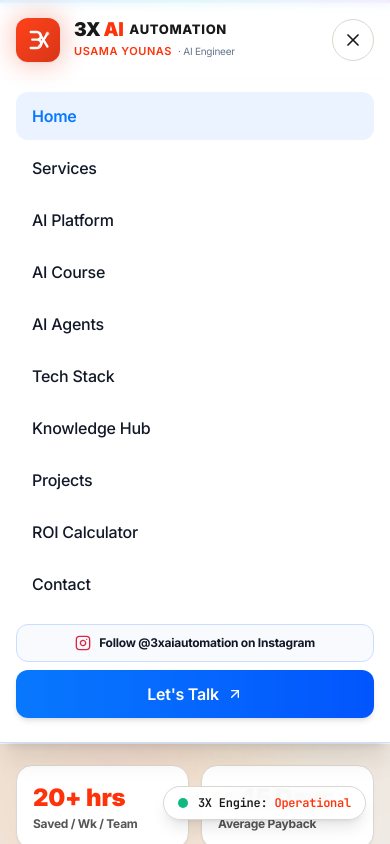
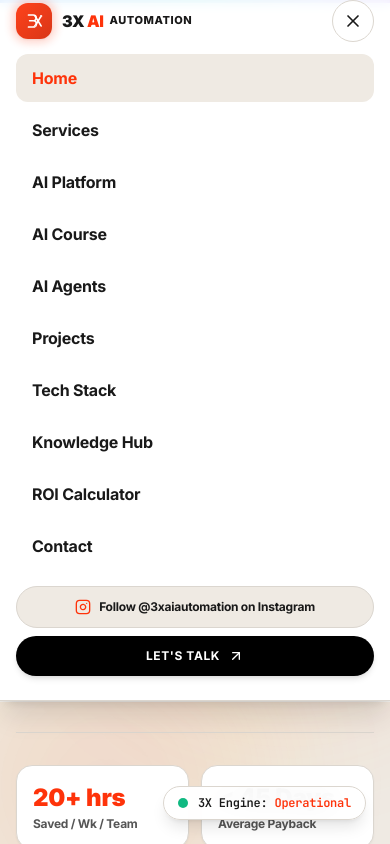
Before and after one commit to usama8742/usama-younas-portfolio, a React (Vite) app: page / in a window 390 px wide. Both pictures are taken after a click on the button 353 px from the left and 40 px from the top of the page. Shown: the top 844 px of the page. Built offline with nearby package versions, Linux system fonts and the light colour scheme.

Commit message:
fix(navbar): redesign navigation bar and logo for crisp visual spacing, zero crowding, and Azzle AI theme alignment

```diff
--- a/src/components/Logo.jsx
+++ b/src/components/Logo.jsx
@@ -2,18 +2,15 @@ import React from 'react';
 
 export default function Logo({ dark = false, className = "", showSubtitle = true }) {
   return (
-    <div className={`flex items-center gap-3.5 select-none ${className}`}>
-      {/* 3X AI Automation Geometric Vector Mark */}
+    <div className={`flex items-center gap-2.5 sm:gap-3 select-none shrink-0 ${className}`}>
+      {/* 3X AI Automation Vector Icon */}
       <div className="relative group/logo flex items-center justify-center shrink-0">
-        {/* Subtle hover glow behind badge */}
-        <div className="absolute -inset-1 rounded-2xl bg-gradient-to-r from-[#FE330A] to-[#D62705] opacity-25 blur-md group-hover/logo:opacity-50 transition duration-300"></div>
+        <div className="absolute -inset-1 rounded-2xl bg-[#FE330A] opacity-20 blur-sm group-hover/logo:opacity-40 transition duration-300"></div>
 
-        <div className="relative w-11 h-11 sm:w-12 sm:h-12 rounded-xl sm:rounded-2xl bg-gradient-to-br from-[#FE330A] to-[#D62705] p-[1.5px] shadow-sm flex items-center justify-center overflow-hidden">
-          {/* Subtle glossy glass highlight */}
+        <div className="relative w-9 h-9 sm:w-10 sm:h-10 rounded-xl bg-gradient-to-br from-[#FE330A] to-[#D62705] p-[1px] shadow-sm flex items-center justify-center overflow-hidden">
           <div className="absolute inset-0 bg-white/10 opacity-70"></div>
 
-          <svg className="w-8 h-8 sm:w-9 sm:h-9 relative z-10" viewBox="0 0 44 44" fill="none" xmlns="http://www.w3.org/2000/svg">
-            {/* Stylized '3' */}
+          <svg className="w-6 h-6 sm:w-7 sm:h-7 relative z-10" viewBox="0 0 44 44" fill="none" xmlns="http://www.w3.org/2000/svg">
             <path
               d="M12 11H20.5C23.5376 11 26 13.4624 26 16.5C26 18.8 24.5 20.8 22.4 21.6C25 22.4 26.5 24.5 26.5 27C26.5 30.3 23.8 33 20.5 33H12"
               stroke="#FFFFFF"
@@ -27,8 +24,6 @@ export default function Logo({ dark = false, className = "", showSubtitle = true
               strokeWidth="3"
               strokeLinecap="round"
             />
-
-            {/* Stylized 'X' Automation Multiplier */}
             <path
               d="M24 13L35 31"
               stroke="#FFFFFF"
@@ -41,9 +36,7 @@ export default function Logo({ dark = false, className = "", showSubtitle = true
               strokeWidth="3.2"
               strokeLinecap="round"
             />
-
-            {/* Glowing nodes on the X branches */}
-            <circle cx="35" cy="13" r="2.2" fill="#FFE5DF" className="animate-pulse" />
+            <circle cx="35" cy="13" r="2.2" fill="#FFE5DF" />
             <circle cx="24" cy="31" r="2.2" fill="#FFE5DF" />
             <circle cx="29.5" cy="22" r="1.6" fill="#FFFFFF" />
           </svg>
@@ -51,24 +44,20 @@ export default function Logo({ dark = false, className = "", showSubtitle = true
       </div>
 
       {/* Brand Typography */}
-      <div className="flex flex-col justify-center">
-        <div className="flex items-center gap-1.5 leading-none">
-          <span className={`text-[19px] sm:text-[21px] font-black tracking-tight ${dark ? 'text-white' : 'text-[#191919]'}`}>
+      <div className="flex flex-col justify-center leading-tight">
+        <div className="flex items-center gap-1.5 whitespace-nowrap">
+          <span className={`text-base sm:text-lg font-black tracking-tight ${dark ? 'text-white' : 'text-[#191919]'}`}>
             3X <span className="text-[#FE330A]">AI</span>
           </span>
-          <span className={`text-[13px] sm:text-[14px] font-extrabold tracking-wider ${dark ? 'text-slate-200' : 'text-[#191919]'}`}>
+          <span className={`text-[11px] sm:text-xs font-extrabold tracking-wider uppercase ${dark ? 'text-slate-200' : 'text-[#191919]'}`}>
             AUTOMATION
           </span>
         </div>
 
         {showSubtitle && (
-          <div className="flex items-center gap-1.5 mt-1">
-            <span className="text-[11px] font-semibold tracking-wider uppercase text-[#FE330A]">
-              Usama Younas
-            </span>
-            <span className={`text-[10px] ${dark ? 'text-slate-400' : 'text-slate-500'}`}>
-              · AI Engineer
-            </span>
+          <div className="hidden xl:flex items-center gap-1 text-[10px] font-medium text-slate-500 whitespace-nowrap">
+            <span className="font-semibold text-[#FE330A]">Usama Younas</span>
+            <span>· AI Engineer</span>
           </div>
         )}
       </div>
--- a/src/components/Navbar.jsx
+++ b/src/components/Navbar.jsx
@@ -32,15 +32,25 @@ export default function Navbar({ onOpenContact }) {
     return () => window.removeEventListener('scroll', handleScroll);
   }, []);
 
-  const navLinks = [
+  const primaryNavLinks = [
+    { label: 'Home', href: '#home', id: 'home' },
+    { label: 'Services', href: '#services', id: 'services' },
+    { label: 'AI Agents', href: '#ai-agents-suite', id: 'ai-agents-suite' },
+    { label: 'Projects', href: '#projects', id: 'projects' },
+    { label: 'Tech Stack', href: '#tech-stack', id: 'tech-stack' },
+    { label: 'ROI Calculator', href: '#roi-calculator', id: 'roi-calculator' },
+    { label: 'Contact', href: '#contact', id: 'contact' },
+  ];
+
+  const allNavLinks = [
     { label: 'Home', href: '#home', id: 'home' },
     { label: 'Services', href: '#services', id: 'services' },
     { label: 'AI Platform', href: '#ai-platform', id: 'ai-platform' },
     { label: 'AI Course', href: '#ai-academy', id: 'ai-academy' },
     { label: 'AI Agents', href: '#ai-agents-suite', id: 'ai-agents-suite' },
+    { label: 'Projects', href: '#projects', id: 'projects' },
     { label: 'Tech Stack', href: '#tech-stack', id: 'tech-stack' },
     { label: 'Knowledge Hub', href: '#knowledge-hub', id: 'knowledge-hub' },
-    { label: 'Projects', href: '#projects', id: 'projects' },
     { label: 'ROI Calculator', href: '#roi-calculator', id: 'roi-calculator' },
     { label: 'Contact', href: '#contact', id: 'contact' },
   ];
@@ -59,34 +69,34 @@ export default function Navbar({ onOpenContact }) {
       className={`fixed top-0 left-0 right-0 z-50 transition-all duration-300 ${
         isScrolled
           ? 'bg-white/95 backdrop-blur-md shadow-sm border-b border-[#DBD6CF]'
-          : 'bg-white/85 backdrop-blur-sm border-b border-transparent'
+          : 'bg-white/90 backdrop-blur-sm border-b border-[#DBD6CF]/40'
       }`}
     >
       <div className="max-w-7xl mx-auto px-4 sm:px-6 lg:px-8">
-        <div className="flex items-center justify-between h-20">
+        <div className="flex items-center justify-between h-18 sm:h-20">
 
           {/* Logo on Left (Clean Light Mode) */}
           <a
             href="#home"
             onClick={(e) => handleNavClick(e, '#home')}
-            className="flex items-center focus:outline-none focus-visible:ring-2 focus-visible:ring-[#FE330A] rounded-lg"
+            className="flex items-center focus:outline-none focus-visible:ring-2 focus-visible:ring-[#FE330A] rounded-lg shrink-0"
             aria-label="3X AI Automation Home"
           >
             <Logo dark={false} />
           </a>
 
           {/* Desktop Navigation Links */}
-          <nav className="hidden lg:flex items-center gap-1 xl:gap-2" aria-label="Primary Navigation">
-            {navLinks.map((link) => {
+          <nav className="hidden lg:flex items-center gap-1 xl:gap-2.5" aria-label="Primary Navigation">
+            {primaryNavLinks.map((link) => {
               const isActive = activeSection === link.id;
               return (
                 <a
                   key={link.id}
                   href={link.href}
                   onClick={(e) => handleNavClick(e, link.href)}
-                  className={`px-3.5 py-1.5 rounded-[50px] text-xs xl:text-sm font-semibold transition-all ${
+                  className={`px-3 py-1.5 xl:px-3.5 xl:py-2 rounded-[50px] text-xs xl:text-sm font-bold transition-all whitespace-nowrap ${
                     isActive
-                      ? 'text-white bg-black'
+                      ? 'text-white bg-[#191919] shadow-sm'
                       : 'text-[#191919] hover:text-[#FE330A] hover:bg-[#EFEAE3]'
                   } focus:outline-none focus-visible:ring-2 focus-visible:ring-[#FE330A]`}
                 >
@@ -97,18 +107,18 @@ export default function Navbar({ onOpenContact }) {
           </nav>
 
           {/* Desktop Right Group: Instagram + CTA Button */}
-          <div className="hidden lg:flex items-center gap-3">
+          <div className="hidden lg:flex items-center gap-2.5 xl:gap-3 shrink-0">
             {/* Instagram Profile Link */}
             <a
               href="https://www.instagram.com/3xaiautomation/"
               target="_blank"
               rel="noopener noreferrer"
-              className="inline-flex items-center gap-2 px-4 py-2 rounded-[50px] border text-xs font-bold transition-all group duration-300 bg-white text-[#191919] border-[#DBD6CF] hover:border-[#FE330A] hover:text-[#FE330A] shadow-sm"
+              className="inline-flex items-center gap-1.5 px-3.5 py-2 rounded-[50px] border text-xs font-bold transition-all group duration-300 bg-white text-[#191919] border-[#DBD6CF] hover:border-[#FE330A] hover:text-[#FE330A] shadow-sm whitespace-nowrap"
               title="Follow @3xaiautomation on Instagram"
               aria-label="Instagram Profile"
             >
               <InstagramIcon className="w-3.5 h-3.5 text-[#FE330A] group-hover:scale-110 transition-transform" />
-              <span>Instagram</span>
+              <span className="hidden xl:inline">Instagram</span>
             </a>
 
             {/* Let's Talk CTA - Azzle Signature Pill Button */}
@@ -122,7 +132,7 @@ export default function Navbar({ onOpenContact }) {
                   handleNavClick(e, '#contact');
                 }
               }}
-              className="inline-flex items-center justify-center gap-2 px-6 py-2.5 rounded-[50px] border-2 border-black bg-black text-white hover:bg-[#FE330A] hover:border-[#FE330A] hover:text-white transition-all duration-300 font-bold text-xs uppercase tracking-wider shadow-sm"
+              className="inline-flex items-center justify-center gap-1.5 px-5 xl:px-6 py-2.5 rounded-[50px] border-2 border-black bg-black text-white hover:bg-[#FE330A] hover:border-[#FE330A] hover:text-white transition-all duration-300 font-bold text-xs uppercase tracking-wider shadow-sm whitespace-nowrap"
             >
               <span>Let's Talk</span>
               <ArrowUpRight className="w-3.5 h-3.5" />
@@ -146,19 +156,19 @@ export default function Navbar({ onOpenContact }) {
 
       {/* Mobile Slide-down Drawer */}
       {mobileMenuOpen && (
-        <div className="lg:hidden border-b border-[#C9DFFF] bg-white px-4 pt-3 pb-6 shadow-xl animate-fadeIn">
+        <div className="lg:hidden border-b border-[#DBD6CF] bg-white px-4 pt-3 pb-6 shadow-xl animate-fadeIn">
           <nav className="flex flex-col space-y-1">
-            {navLinks.map((link) => {
+            {allNavLinks.map((link) => {
               const isActive = activeSection === link.id;
               return (
                 <a
                   key={link.id}
                   href={link.href}
                   onClick={(e) => handleNavClick(e, link.href)}
-                  className={`px-4 py-3 rounded-xl text-base font-medium transition-colors ${
+                  className={`px-4 py-3 rounded-xl text-base font-bold transition-colors ${
                     isActive
-                      ? 'text-[#0878FE] bg-[#EAF3FF] font-semibold'
-                      : 'text-[#111827] hover:text-[#0878FE] hover:bg-[#F8FAFE]'
+                      ? 'text-[#FE330A] bg-[#EFEAE3]'
+                      : 'text-[#191919] hover:text-[#FE330A] hover:bg-[#EFEAE3]'
                   }`}
                 >
                   {link.label}
@@ -170,9 +180,9 @@ export default function Navbar({ onOpenContact }) {
                 href="https://www.instagram.com/3xaiautomation/"
                 target="_blank"
                 rel="noopener noreferrer"
-                className="w-full flex items-center justify-center gap-2 px-5 py-2.5 rounded-xl font-bold text-xs text-[#111827] bg-[#F8FAFE] border border-[#C9DFFF] hover:border-[#0878FE] transition-all"
+                className="w-full flex items-center justify-center gap-2 px-5 py-3 rounded-full font-bold text-xs text-[#191919] bg-[#EFEAE3] border border-[#DBD6CF] hover:border-[#FE330A] transition-all"
               >
-                <InstagramIcon className="w-4 h-4 text-[#dc2743]" />
+                <InstagramIcon className="w-4 h-4 text-[#FE330A]" />
                 <span>Follow @3xaiautomation on Instagram</span>
               </a>
               <a
@@ -181,7 +191,7 @@ export default function Navbar({ onOpenContact }) {
                   setMobileMenuOpen(false);
                   handleNavClick(e, '#contact');
                 }}
-                className="w-full flex items-center justify-center gap-2 px-5 py-3 rounded-xl font-semibold text-white bg-gradient-to-r from-[#0878FE] to-[#0255FD] shadow-md hover:shadow-glow transition-all"
+                className="w-full flex items-center justify-center gap-2 px-5 py-3 rounded-full font-bold text-xs uppercase tracking-wider text-white bg-black hover:bg-[#FE330A] transition-all shadow-md"
               >
                 <span>Let's Talk</span>
                 <ArrowUpRight className="w-4 h-4" />
```
